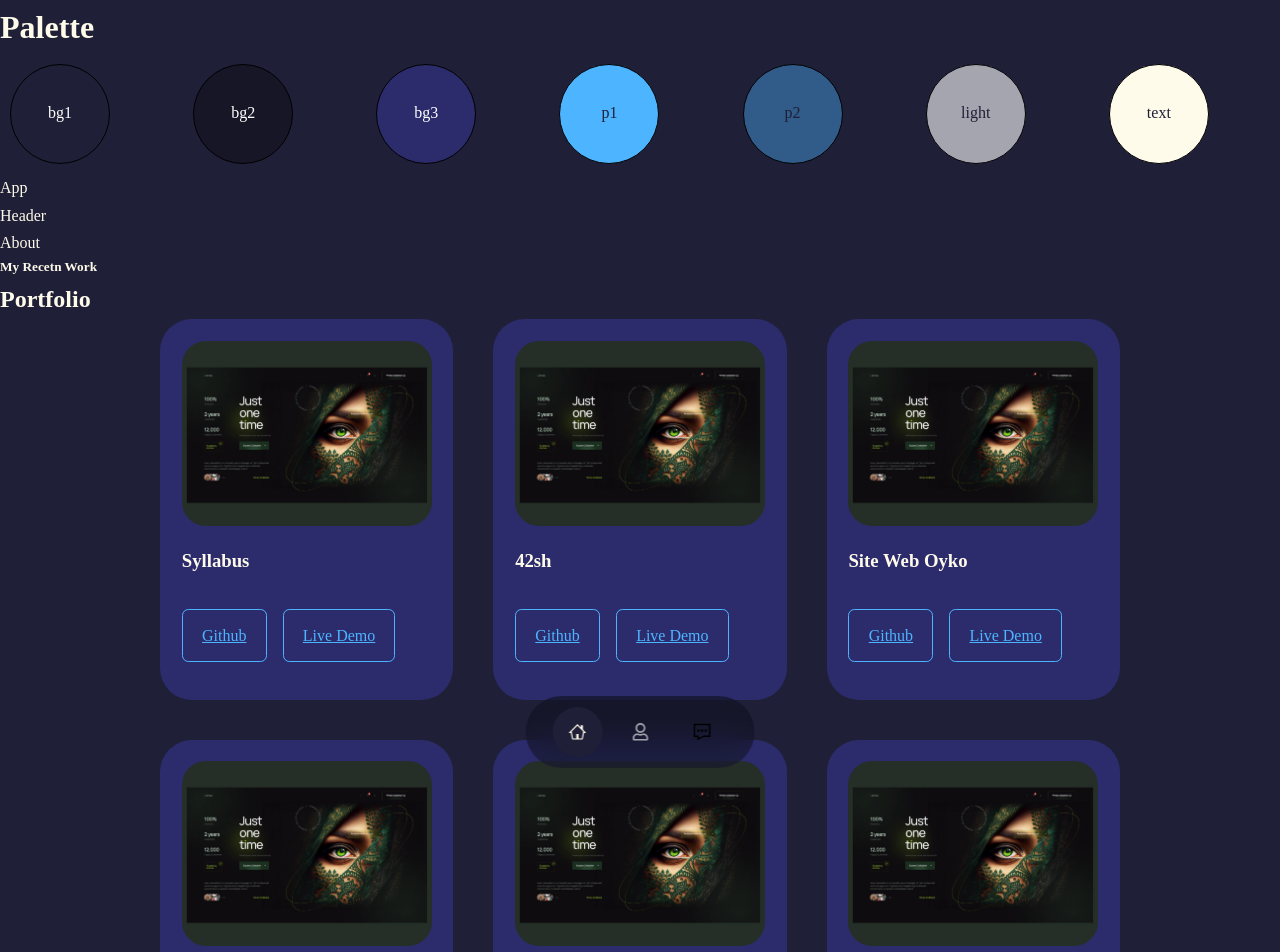
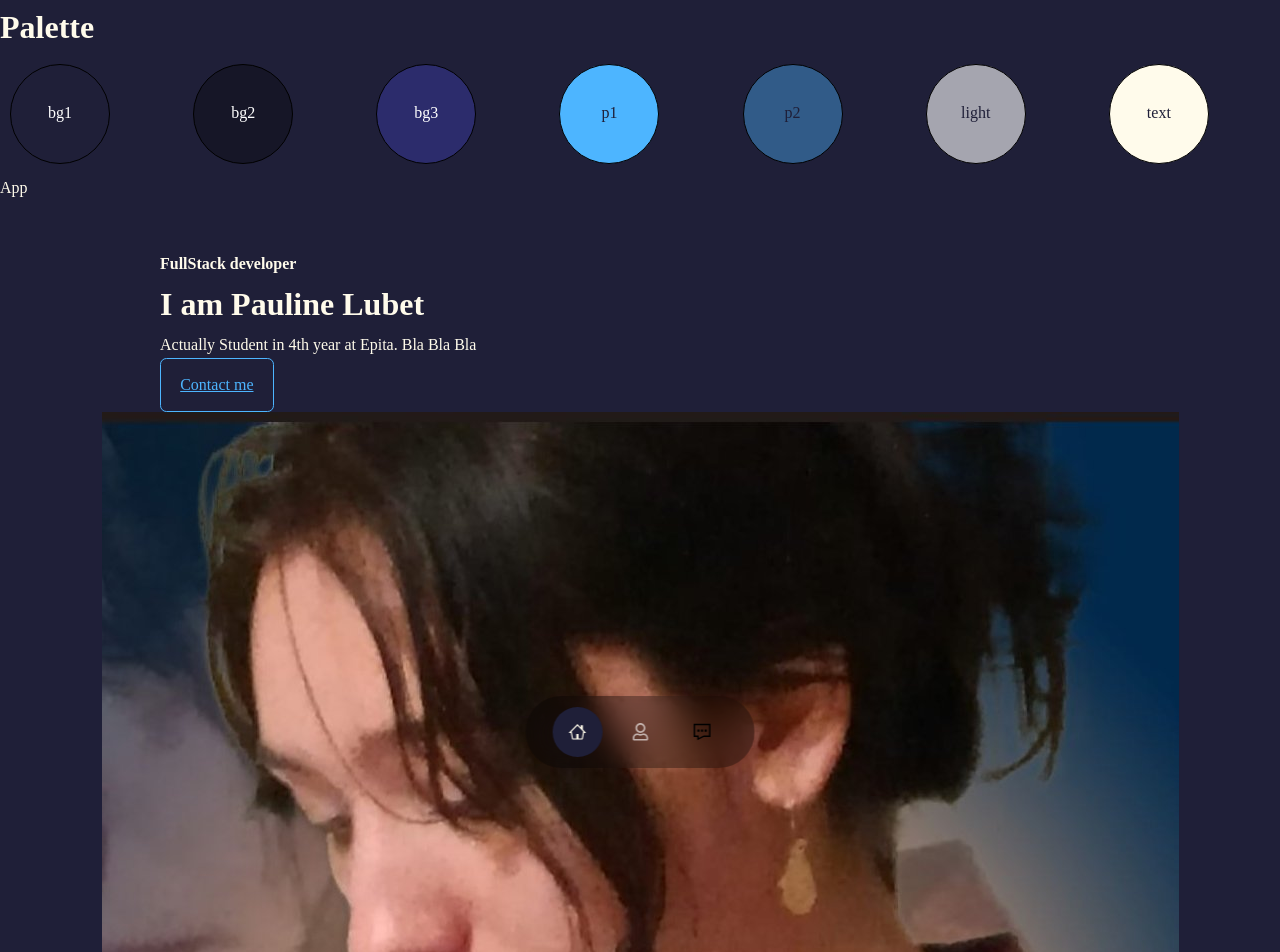
Before and after one commit to Caloyko/MyPortfolio, a React (Create React App) app: page / in a window 1280 px wide. Shown: the top 952 px of the page. Built offline with nearby package versions, Linux system fonts and the light colour scheme.

Commit message:
header structure

```diff
--- a/src/App.jsx
+++ b/src/App.jsx
@@ -13,7 +13,7 @@ const App = () => {
     <div>
       <Palette />
       App
-      <Header />
+      <Header/>
       <Nav />
       <About />
       <Portfolio />
--- a/src/parts/header/Header.jsx
+++ b/src/parts/header/Header.jsx
@@ -1,8 +1,24 @@
+import { Link } from "react-router-dom"
 import "./header.css"
+import IMGME from "../../assets/portrait-header.jpg"
 
 const Header = () => {
   return (
-    <div>Header</div>
+    <header className="main__header">
+      <div className="container main__header-container">
+        <h4>FullStack developer</h4>
+        <h1>I am <span>Pauline Lubet</span></h1>
+        <p>Actually Student in 4th year at Epita. Bla Bla Bla</p>
+        <a href='#contact' className='btn lg'>Contact me</a>
+      </div>
+      <div className="main__header-right">
+        <div className="main__header-font">
+          <div className="main__header-image">
+            <img src={IMGME} alt="header image"/>
+          </div>
+        </div>
+      </div>
+    </header>
   )
 }
 
--- a/src/parts/header/header.css
+++ b/src/parts/header/header.css
@@ -0,0 +1,7 @@
+.main__header {
+    width: 100vw;
+    height: calc(100vh - 3rem);
+    display: grid;
+    place-items: center;
+    margin-top: 3rem;
+}
```
Also changed, not shown: src/assets/portrait-header.jpg (added).
